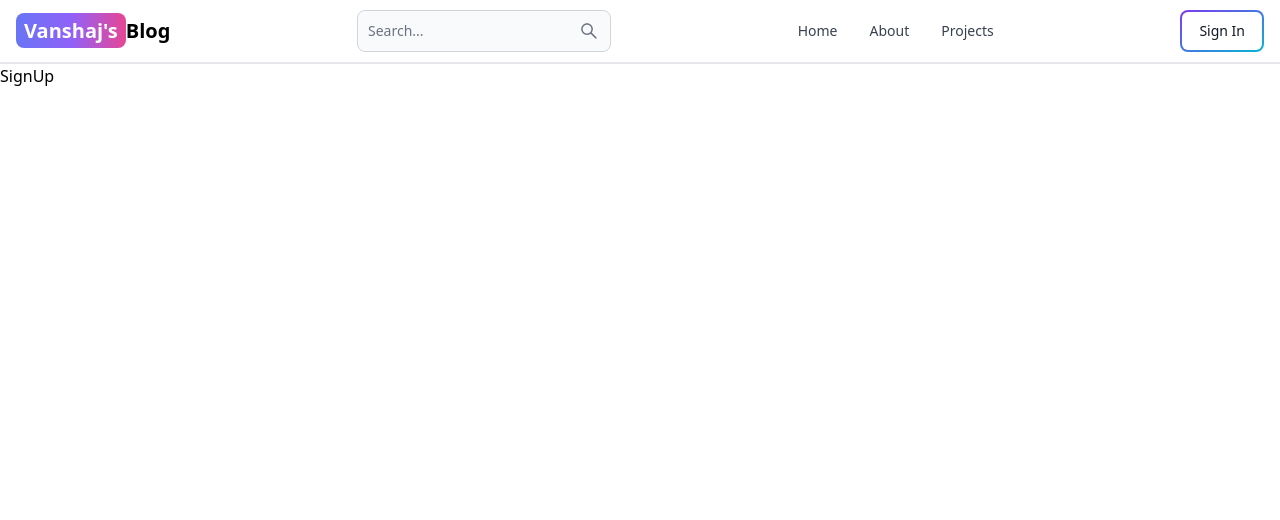
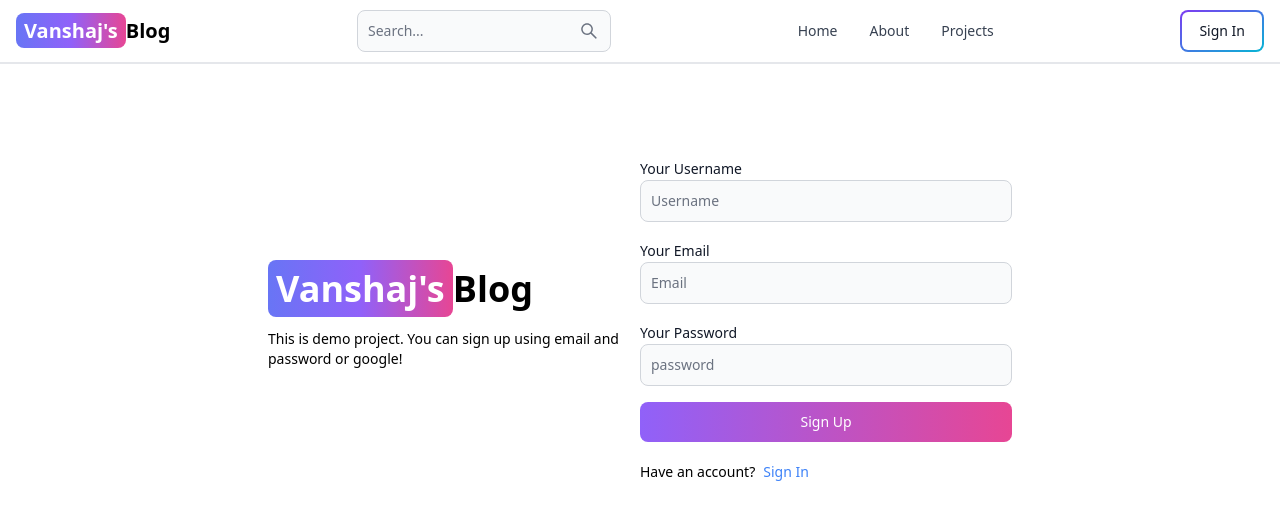
Before and after one commit to V-a-n-s-h-a-j/mern-blog, a React (Vite) app in the folder client/: page /sign-up in a window 1280 px wide. Shown: the top 520 px of the page. Built offline with nearby package versions, Linux system fonts and the light colour scheme.

Commit message:
created sign up page ui

```diff
--- a/client/src/pages/SignIn.jsx
+++ b/client/src/pages/SignIn.jsx
@@ -1,9 +1,11 @@
-import React from 'react'
+import { Button, Label, TextInput } from "flowbite-react";
+import React from "react";
+import { Link } from "react-router-dom";
 
 export default function SignIn() {
   return (
     <div>
-      SignIn
+      Sign In
     </div>
-  )
+  );
 }
--- a/client/src/pages/SignUp.jsx
+++ b/client/src/pages/SignUp.jsx
@@ -1,9 +1,49 @@
-import React from 'react'
+import { Button, Label, TextInput } from "flowbite-react";
+import React from "react";
+import { Link } from "react-router-dom";
 
 export default function SignUp() {
   return (
-    <div>
-      SignUp
+    <div className="min-h-screen mt-20">
+      <div className="flex p-3 max-w-3xl mx-auto flex-col md:flex-row md:items-center">
+        {/* left  */}
+        <div className="flex-1">
+          <Link to="/" className="font-bold dark:text-white text-4xl">
+            <span className="px-2 py-1 bg-gradient-to-r from-indigo-500 via-purple-500 to-pink-500 rounded-lg text-white">
+              Vanshaj's
+            </span>
+            Blog
+          </Link>
+          <p className="text-sm mt-5">
+            This is demo project. You can sign up using email and password or
+            google!
+          </p>
+        </div>
+        {/* right */}
+        <div className="flex-1">
+          <form className="flex flex-col gap-4">
+            <div>
+              <Label value="Your Username" />
+              <TextInput type="text" placeholder="Username" id="username" />
+            </div>
+            <div>
+              <Label value="Your Email" />
+              <TextInput type="text" placeholder="Email" id="email" />
+            </div>
+            <div>
+              <Label value="Your Password" />
+              <TextInput type="text" placeholder="password" id="password" />
+            </div>
+            <Button gradientDuoTone="purpleToPink" type="submit">
+              Sign Up
+            </Button>
+          </form>
+          <div className="flex gap-2 text-sm mt-5">
+            <span>Have an account?</span>
+            <Link to="/sign-in" className="text-blue-500">Sign In</Link>
+          </div>
+        </div>
+      </div>
     </div>
-  )
+  );
 }
```
